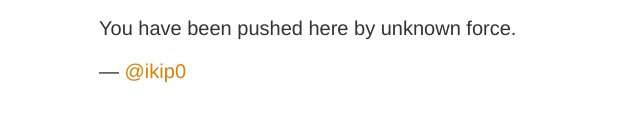
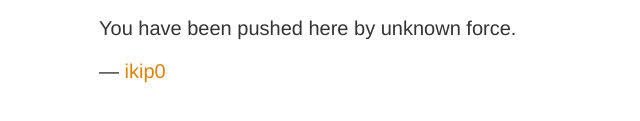
Before and after one commit to ichelash/maint, a plain HTML site: page index.html in a window 1280 px wide. Shown: the part 197-318 px from the top of the page, 216-856 px from the left. Drawn offline with Linux system fonts and the light colour scheme.

Commit message:
Update index.html

```diff
--- a/index.html
+++ b/index.html
@@ -30,7 +30,7 @@
             <h1>Site is unavailable.</h1>
             <p>You have been pushed here by unknown force.</p>
 
-            <p id="signature">&mdash; <a href="twitter.com/ikip0">@ikip0</a></p>
+            <p id="signature">&mdash; <a href="https://twitter.com/ikip0">ikip0</a></p>
         </article>
     </body>
 </html>
```
